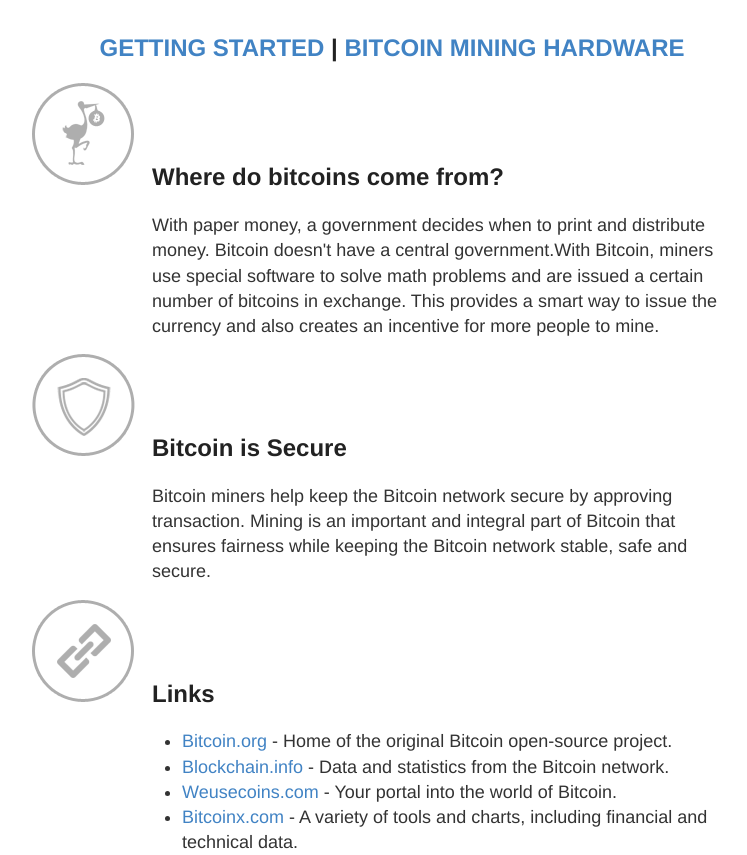
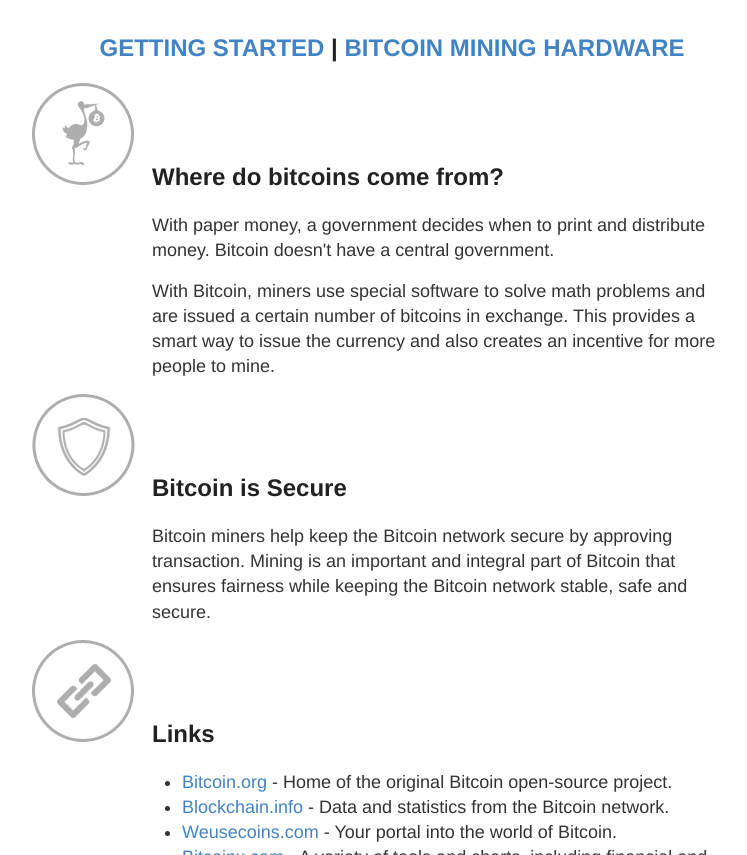
Before and after one commit to vesk4000/bm, a Jekyll site: the page built from index.html, in a window 1280 px wide and 900 px high, scrolled down 562 px, cut to the strip 45-900 px from the top of the window. Shown: the whole strip, without its empty margins (248-995 px from the left). Built offline with Jekyll 4.4.1, drawn with Linux system fonts in a browser that asks for light colours; Markdown is read by kramdown in place of the engine named in the settings; a script that is not in the unit is left out.

Commit message:
Paragraph

```diff
--- a/index.html
+++ b/index.html
@@ -12,7 +12,8 @@ layout: default
   <tr>
     <td><img src="/images/icons/icon-big-bitcoinfrom.png" alt="where do bitcoins come from" align="center" valign="center"/></th>
     <td><h2>Where do bitcoins come from?</h2>
-    <p>With paper money, a government decides when to print and distribute money. Bitcoin doesn't have a central government.With Bitcoin, miners use special software to solve math problems and are issued a certain number of bitcoins in exchange. This provides a smart way to issue the currency and also creates an incentive for more people to mine.</th>
+    <p>With paper money, a government decides when to print and distribute money. Bitcoin doesn't have a central government.
+    <p>With Bitcoin, miners use special software to solve math problems and are issued a certain number of bitcoins in exchange. This provides a smart way to issue the currency and also creates an incentive for more people to mine.</th>
   </tr>
   <tr>
     <td><img src="/images/icons/icon-big-secure.png" alt="bitcoin is secure" align="left" /></td>
```
